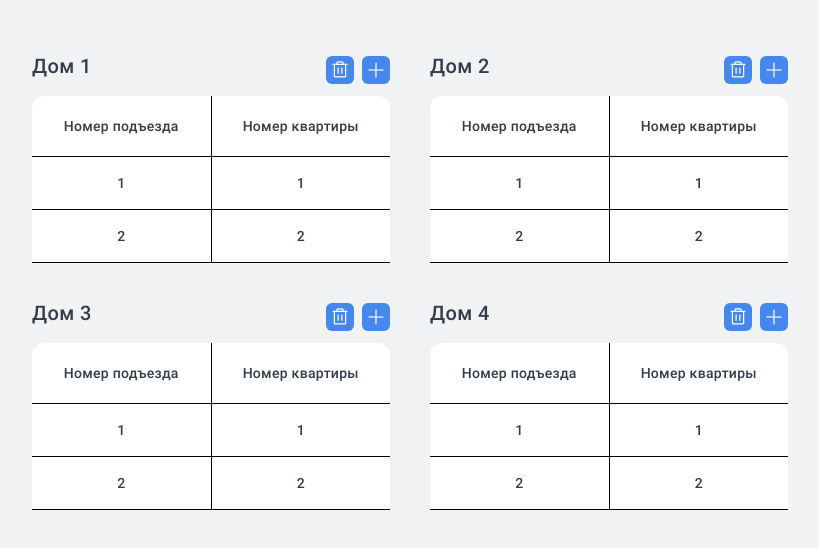
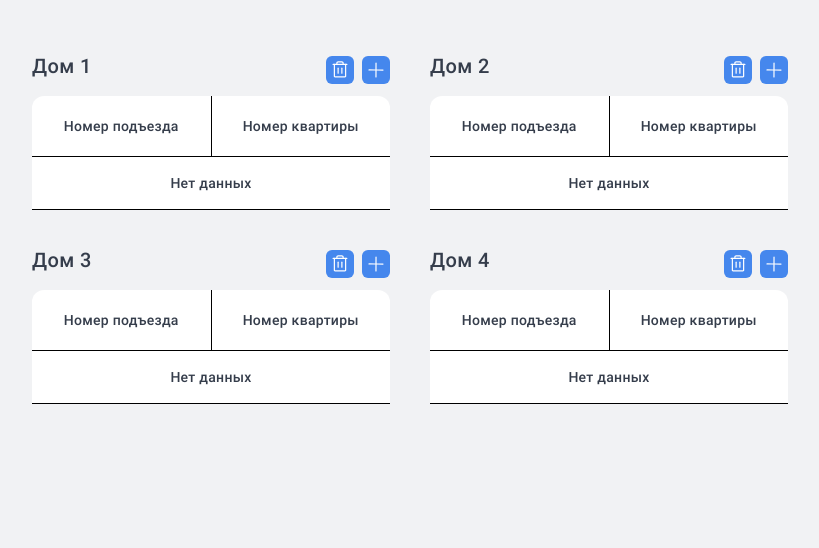
Before and after one commit to teplokotov/eureca-test-app, a React (Vite) app: page / in a window 1280 px wide. Shown: the top 548 px of the page, without its empty margins (8-827 px from the left). Built offline with nearby package versions, Linux system fonts and the light colour scheme.

Commit message:
feat: add adding data to table

```diff
--- a/package.json
+++ b/package.json
@@ -12,10 +12,8 @@
     "preview": "vite preview"
   },
   "dependencies": {
-    "@reduxjs/toolkit": "^2.2.3",
     "react": "^18.2.0",
-    "react-dom": "^18.2.0",
-    "react-redux": "^9.1.0"
+    "react-dom": "^18.2.0"
   },
   "devDependencies": {
     "@types/react": "^18.2.66",
--- a/src/components/house/house.tsx
+++ b/src/components/house/house.tsx
@@ -1,7 +1,7 @@
 import styles from './house.module.scss';
 import { house } from '../../constants';
 import React, { useState } from 'react';
-import Table from '../ui/table/table';
+import Table, { TData } from '../ui/table/table';
 import ControlButton from '../ui/control-button/control-button';
 import Modal from '../modal/modal';
 import Menu from '../menu/menu';
@@ -18,6 +18,7 @@ type TProps = {
 function House({ id }: TProps) {
   const [coords, setCoords] = useState<TCoords>({ left: 0, top: 0 });
   const [isHidden, setIsHidden] = useState<boolean>(true);
+  const [dataTable, setDataTable] = useState<TData[]>([]);
 
   function updateCoords(button: HTMLElement) {
     const rect = button.getBoundingClientRect();
@@ -32,20 +33,27 @@ function House({ id }: TProps) {
     setIsHidden(!isHidden);
   }
 
+  function handleOnClickDelete() {
+    setDataTable([]);
+  }
+
   return (
     <>
       <section className={styles.house}>
         <div className={styles.house__header}>
           <h2 className={styles.house__heading}>{house} {id}</h2>
           <div className={styles.house__controls}>
-            <ControlButton type='trash' />
+            <ControlButton
+              type='trash'
+              onClick={handleOnClickDelete}
+            />
             <ControlButton
               type='add'
               onClick={(e) => handleOnClickAdd(e)}
             />
           </div>
         </div>
-        <Table />
+        <Table data={dataTable} />
       </section>
       <Modal
         isHidden={isHidden}
@@ -55,6 +63,8 @@ function House({ id }: TProps) {
         <Menu
           houseId={id}
           closeModal={() => setIsHidden(true)}
+          dataTable={dataTable}
+          setDataTable={setDataTable}
         />
       </Modal>
     </>
--- a/src/components/menu/menu.tsx
+++ b/src/components/menu/menu.tsx
@@ -3,13 +3,16 @@ import { addText, countOfEntrances, countOfFlats, entrance, flat, numberOfEntran
 import Button from '../ui/button/button';
 import CloseButton from '../ui/close-button/close-button';
 import styles from './menu.module.scss';
+import { TData } from '../ui/table/table';
 
 type TProps = {
   houseId: number;
   closeModal: () => void;
+  dataTable: TData[];
+  setDataTable: (data: TData[]) => void;
 }
 
-function Menu({ houseId, closeModal }: TProps) {
+function Menu({ houseId, closeModal, dataTable, setDataTable }: TProps) {
   const entrances = [...Array(countOfEntrances)];
   const flats = [...Array(countOfFlats)];
 
@@ -21,19 +24,24 @@ function Menu({ houseId, closeModal }: TProps) {
     const form = e.target as HTMLFormElement;
     const formData = new FormData(form);
     const formJson = Object.fromEntries(formData.entries());
-    const formFlats: string[] = [];
+    const formFlats: number[] = [];
+    const formEntrances: number[] = [];
+
     for(const key in formJson) {
-      if(key.toString().includes('flat')) formFlats.push(formJson[key] as string);
+      if(key.toString().includes('entrance')) formEntrances.push(Number(formJson[key]));
+      if(key.toString().includes('flat')) formFlats.push(Number(formJson[key]));
     }
 
-    console.log({
-      houses: [{
-        id: houseId,
-        entrance: formJson.entrance,
+    setDataTable([
+      ...dataTable,
+      {
+        house: houseId,
+        entrance: formEntrances,
         flat: formFlats
-      }]
-    });
+      }
+    ])
 
+    closeModal();
   }
 
   return (
@@ -50,7 +58,7 @@ function Menu({ houseId, closeModal }: TProps) {
               return (
                 <li className={styles.menu__item} key={index} onClick={() => setIsFlatsHidden(false)}>
                   <label>
-                    <input className={styles.menu__input} type='radio' name='entrance' value={id} hidden/>
+                    <input className={styles.menu__input} type='checkbox' name={`entrance-${id}`} value={id} hidden/>
                     <span className={styles.menu__label}>{entrance} {id}</span>
                   </label>
                 </li>
--- a/src/components/ui/table/table.tsx
+++ b/src/components/ui/table/table.tsx
@@ -1,7 +1,17 @@
-import { numberOfEntrance, numberOfFlat } from '../../../constants';
+import { noData, numberOfEntrance, numberOfFlat } from '../../../constants';
 import styles from './table.module.scss';
 
-function Table() {
+export type TData = {
+  house: number
+  entrance: number[]
+  flat: number[]
+}
+
+type TProps = {
+  data: TData[]
+}
+
+function Table({ data }: TProps) {
   return (
     <table className={styles.table}>
       <thead>
@@ -11,14 +21,22 @@ function Table() {
         </tr>
       </thead>
       <tbody>
-        <tr className={styles.table__row}>
-          <td className={styles.table__cell}>1</td>
-          <td className={styles.table__cell}>1</td>
-        </tr>
-        <tr className={styles.table__row}>
-          <td className={styles.table__cell}>2</td>
-          <td className={styles.table__cell}>2</td>
-        </tr>
+        {
+          data.length === 0 ?
+            <tr className={styles.table__row}>
+              <td className={styles.table__cell} colSpan={2}>{noData}</td>
+            </tr> :
+          data.map((item) => {
+            return item.entrance.map((row, index) => {
+              return (
+                <tr className={styles.table__row} key={index}>
+                  <td className={styles.table__cell}>{row}</td>
+                  <td className={styles.table__cell}>{item.flat.join(', ')}</td>
+                </tr>
+              )
+            })
+          })
+        }
       </tbody>
     </table>
   )
--- a/src/constants/index.ts
+++ b/src/constants/index.ts
@@ -9,3 +9,4 @@ export const numberOfEntrance = 'Номер подъезда';
 export const numberOfFlat = 'Номер квартиры';
 
 export const addText = 'Добавить';
+export const noData = 'Нет данных';
```
Also changed, not shown: 1 other file (tests, documents, lock files or other folders).
